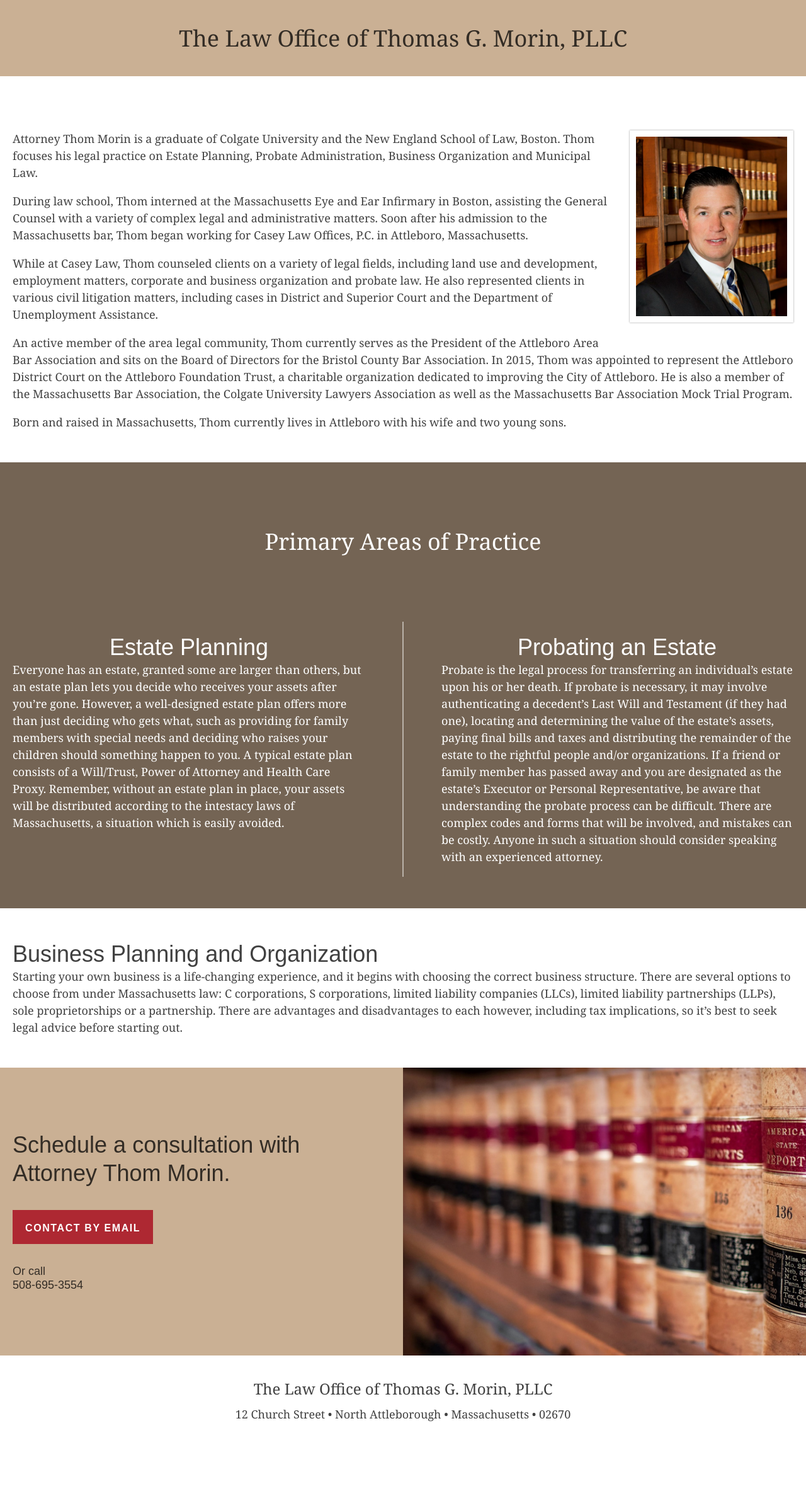
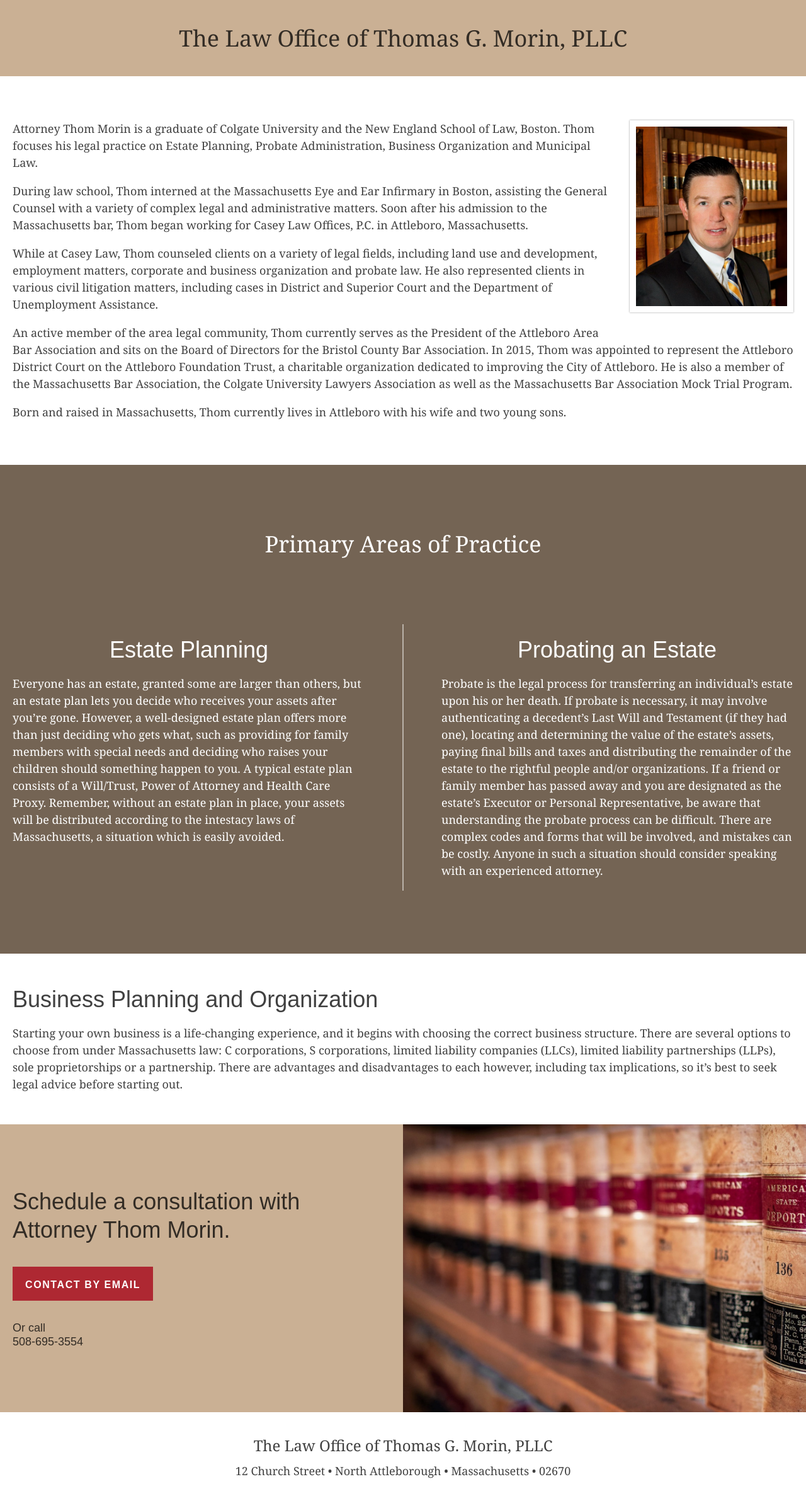
Before and after one commit to morin-pllc/morin-legal.github.io, a Jekyll site: the page built from index.md, in a window 1280 px wide. Shown: the whole page at 63% size. Built offline with Jekyll 4.4.1, drawn with Linux system fonts in a browser that asks for light colours; before the commit the page ends 2293 px from its top, so only the background shows below that.

Commit message:
Vert. centered tech copy

```diff
--- a/ui/css/styles.scss
+++ b/ui/css/styles.scss
@@ -114,11 +114,14 @@ img {
 .whitespace {
     @include remify('padding-top', $vert3);
     @include remify('padding-bottom', $vert3);
+    @media all and (min-width: $breakpoint-min) {
+        @include remify('padding-top', $vert4);
+        @include remify('padding-bottom', $vert4);
+    }
 }
 
 .outer > header {
     background-color: $color-tan;
-    margin-bottom: 2em;
     padding-top: 2em;
     padding-bottom: 2em;
     text-align: center;
@@ -198,6 +201,7 @@ h2 {
                 font-size: 2em;
                 font-weight: normal;
                 line-height: 1.25em;
+                margin-bottom: .5em;
                 text-align: center;
             }
         }
@@ -248,6 +252,7 @@ h2 {
         .practice-areas {
             & > div {
                 &:not(:last-of-type) {
+                    @include remify('padding-bottom', $vert5);
                     .s-page-width {
                         padding-top: 1em;
                         padding-bottom: 1em;
```
